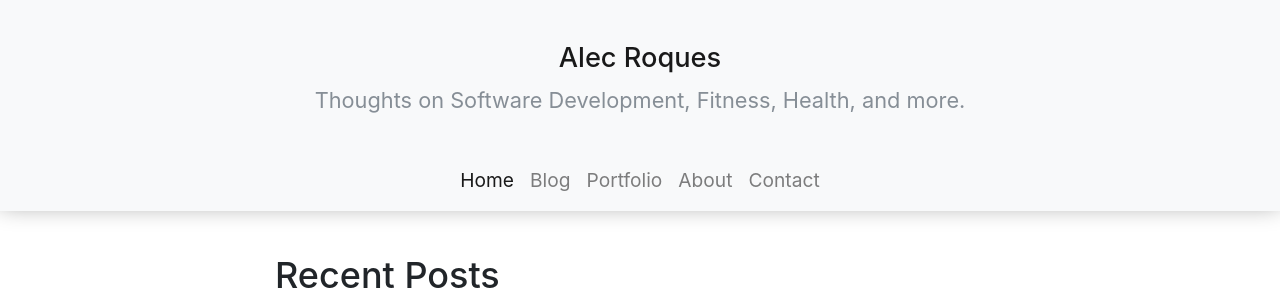
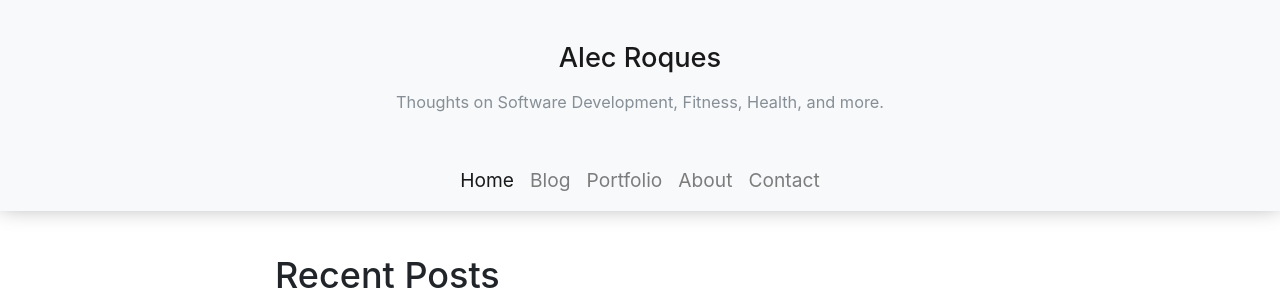
Before and after one commit to aroques/aroques.github.io, a Jekyll site: the page built from index.html, in a window 1280 px wide. Shown: the top 290 px of the page. Built offline with Jekyll 4.4.1, drawn with Linux system fonts in a browser that asks for light colours.

Commit message:
Decrease size of subtitle

```diff
--- a/css/main.css
+++ b/css/main.css
@@ -25,10 +25,6 @@
 
   li.nav-item {
     font-size: 1.1rem;
-  }
-
-  .navbar-brand > small {
-    font-size: 60%;
   }
 }
 
@@ -59,6 +55,10 @@ a.navbar-brand {
   font-weight: 500;
   white-space: normal;
   text-align: center;
+}
+
+.navbar-brand > small {
+  font-size: 60%;
 }
 
 h2 {
```
